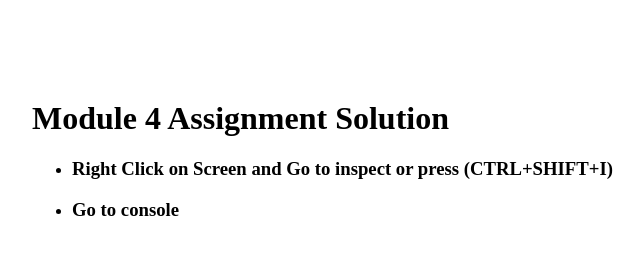
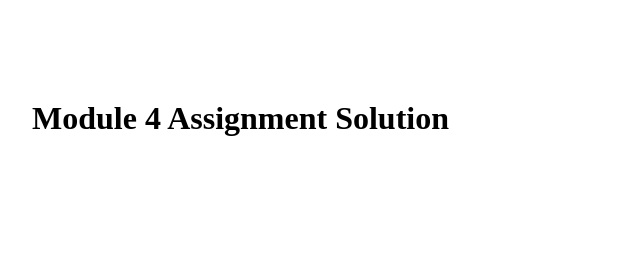
Before and after one commit to Hosea-Marak/Module-4.github.io, a plain HTML site: page index.html in a window 1280 px wide. Shown: the whole page, without its empty margins (476-1120 px from the left). Drawn offline with Linux system fonts and the light colour scheme.

Commit message:
Modified Gram

```diff
--- a/index.html
+++ b/index.html
@@ -12,9 +12,9 @@
 </head>
 <body>
     <h1 style="margin-left: 500px ; margin-top: 100px;">Module 4 Assignment Solution</h1>
-    <ul style="margin-left: 500px ;">
+    <!-- <ul style="margin-left: 500px ;">
         <li><h3>Right Click on Screen and Go to inspect or press (CTRL+SHIFT+I)</h3></li>
         <li><h3>Go to console</h3></li>
-        </ul>
+        </ul> -->
 </body>
 </html>
```
